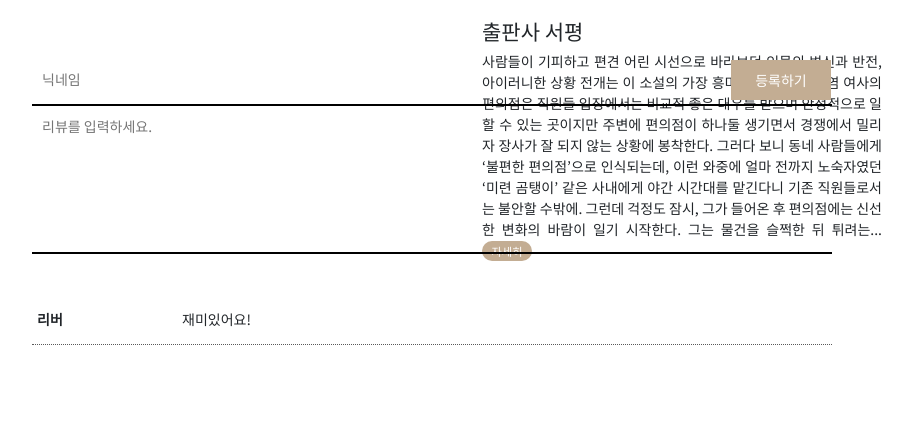
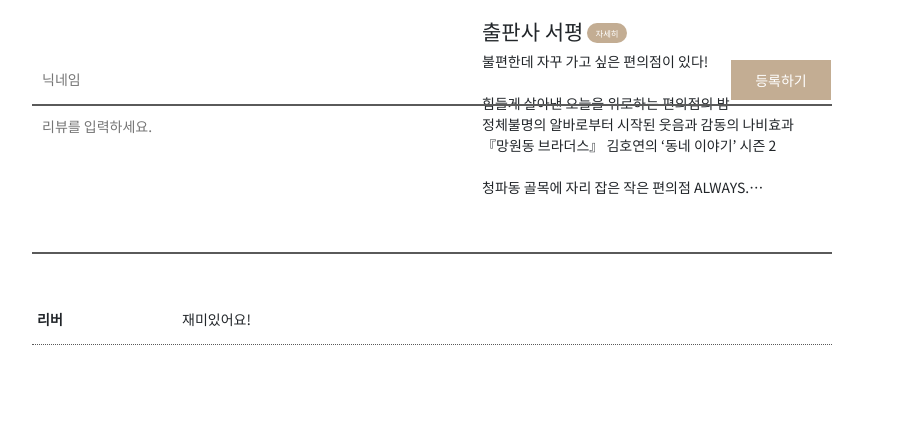
Before and after one commit to rriverr/book20, a Flask app: page /review in a window 1280 px wide. Shown: the part 645-1090 px from the top of the page, without its empty margins (198-1111 px from the left). Run offline with Flask 2, Linux system fonts and the light colour scheme.

Commit message:
5-2 css 죅금 수정

```diff
--- a/app.py
+++ b/app.py
@@ -33,10 +33,11 @@ def review_post():
 
     return jsonify({'msg':'등록되었습니다.'})
 
+
 @app.route("/review", methods=["GET"])
 def review_get():
     review_list = list(db.reviewcmt.find({}, {'_id': False}))
-    return jsonify({'reviewcmt':review_list})
+    return jsonify({'reviews':review_list})
 
 if __name__ == '__main__':
     app.run('0.0.0.0', port=5000, debug=True)
--- a/static/css/style.css
+++ b/static/css/style.css
@@ -188,17 +188,19 @@ a:hover {
 }
 
 #more-btn {
-    width: 50px;
+    width: 40px;
     height: 20px;
 
-    line-height: 10px;
-
-    font-size: 0.8em;
+    font-size: 0.4em;
     color: white;
 
     border: none;
     border-radius: 20px;
     background-color: #C3AD93;
+
+    position: absolute;
+    top: 4px;
+    left: 105px;
 }
 
 .rv-book-title {
@@ -222,6 +224,17 @@ a:hover {
 
 #rv-pub-review > p {
     font-size: 1em;
+
+    width: 550px;
+    height: 150px;
+
+    display: -webkit-box;
+    word-wrap: break-word;
+    -webkit-line-clamp: 7;
+    -webkit-box-orient: vertical;
+    text-overflow: ellipsis;
+    overflow: hidden;
+
 }
 
 #rv-input-box {
@@ -273,8 +286,8 @@ a:hover {
     background-color: transparent;
 
     border: none;
-    border-top: 2px solid #000;
-    border-bottom: 2px solid #000;
+    border-top: 2px solid #5A5A5A;
+    border-bottom: 2px solid #5A5A5A;
 
     resize: none;
 }
--- a/templates/review.html
+++ b/templates/review.html
@@ -32,7 +32,7 @@
                 url: '/review',
                 data: {},
                 success: function (response) {
-                    let rows = response['reviewcmt']
+                    let rows = response['reviews']
                     for (let i=0; i<rows.length; i++) {
                         let rvnickname = rows[i]['rvnickname']
                         let rvcontent = rows[i]['rvcontent']
@@ -45,6 +45,7 @@
                                                 <p class="cmt-cont">${rvcontent}</p>
                                             </div>
                                         </div>`
+
                         $('#rv-review-box').append(temp_html)
                     }
                 }
@@ -67,6 +68,8 @@
                 }
             });
         }
+
+
     </script>
 
 
@@ -87,8 +90,30 @@
             <p class="rv-book-author">김호연 지음 | 나무옆의자 | 2021년 04월 20일 출간</p>
             <img class="rv-book-rank" src="https://simage.kyobobook.co.kr/ink/images/common/img_starating_a5.gif" alt="">
             <div id="rv-pub-review">
-                <h4>출판사 서평</h4>
-                <p>사람들이 기피하고 편견 어린 시선으로 바라보던 인물의 변신과 반전, 아이러니한 상황 전개는 이 소설의 가장 흥미로운 지점이다. 염 여사의 편의점은 직원들 입장에서는 비교적 좋은 대우를 받으며 안정적으로 일할 수 있는 곳이지만 주변에 편의점이 하나둘 생기면서 경쟁에서 밀리자 장사가 잘 되지 않는 상황에 봉착한다. 그러다 보니 동네 사람들에게 ‘불편한 편의점’으로 인식되는데, 이런 와중에 얼마 전까지 노숙자였던 ‘미련 곰탱이’ 같은 사내에게 야간 시간대를 맡긴다니 기존 직원들로서는 불안할 수밖에. 그런데 걱정도 잠시, 그가 들어온 후 편의점에는 신선한 변화의 바람이 일기 시작한다. 그는 물건을 슬쩍한 뒤 튀려는...<button id="more-btn">자세히</button></p>
+                <h4>출판사 서평<button id="more-btn" onclick="window.open('http://www.kyobobook.co.kr/product/detailViewKor.laf?mallGb=KOR&ejkGb=KOR&barcode=9791161571188')">자세히</button></h4>
+                <p>
+                    불편한데 자꾸 가고 싶은 편의점이 있다!<br>
+                    <br>
+                    힘들게 살아낸 오늘을 위로하는 편의점의 밤<br>
+                    정체불명의 알바로부터 시작된 웃음과 감동의 나비효과<br>
+                    『망원동 브라더스』 김호연의 ‘동네 이야기’ 시즌 2<br>
+                    <br>
+                    청파동 골목에 자리 잡은 작은 편의점 ALWAYS.<br>
+                    어느 날 서울역에서 살던 사내가 야간 알바로 들어오면서<br>
+                    편의점에 변화의 바람이 일기 시작한다!<br>
+                    <br>
+                    사람들이 기피하고 편견 어린 시선으로 바라보던 인물의 변신과 반전, 아이러니한 상황 전개는 이 소설의 가장 흥미로운 지점이다. 염 여사의 편의점은 직원들 입장에서는 비교적 좋은 대우를 받으며 안정적으로 일할 수 있는 곳이지만 주변에 편의점이 하나둘 생기면서 경쟁에서 밀리자 장사가 잘 되지 않는 상황에 봉착한다. 그러다 보니 동네 사람들에게 ‘불편한 편의점’으로 인식되는데, 이런 와중에 얼마 전까지 노숙자였던 ‘미련 곰탱이’ 같은 사내에게 야간 시간대를 맡긴다니 기존 직원들로서는 불안할 수밖에. 그런데 걱정도 잠시, 그가 들어온 후 편의점에는 신선한 변화의 바람이 일기 시작한다. 그는 물건을 슬쩍한 뒤 튀려는 불량학생이나 한밤중의 취객을 제법 잘 다루고, 일명 제이에스라 불리는 진상 손님까지 두 손 들고 나가 떨어지게 만든다. 뿐만 아니라 편의점은 비싸다며 오지 않던 동네 노인들마저 독고의 싹싹한 태도에 마실 나오듯 편의점을 어슬렁거리기 시작하고, 그로 인해 오전 매출이 쑥 올라간다.<br>
+                    독고가 일으킨 변화의 바람은 동료들에게도 전해진다. 편의점 알바를 하며 공무원시험을 준비하는 시현은 신참 독고에게 매장 업무 교육을 해주다 그가 불쑥 건넨 말 한마디에 자신의 숨은 재능을 발견한다. 얼마 후 그녀는 다른 편의점에 스카우트된다. 아들과의 관계 단절로 속을 태우는 오 여사는 자신의 하소연을 귀담아 들어주고 아들과 소통할 방법을 넌지시 알려주는 독고에게 큰 감명을 받는다. 그런가 하면 어떤 손님은 독고의 눈빛과 접객 태도에서 영락없는 사장의 풍모를 추리해내기도 한다. 집과 회사 양쪽에서 점점 존재감을 잃어가는 세일즈맨 경만은 퇴근길 편의점에서 하는 혼술이 유일한 낙인데, 어느 날부터 편의점을 밤을 장악한 사내를 사장이라 지레짐작하여 못마땅한 시선을 보낸다. 하지만 그 역시 독고의 순수한 호의 앞에서 얼어붙은 마음이 스르르 풀어지고 만다.<br>
+                    독고 효과는 여기서 그치지 않는다. 염 여사로 하여금 독고를 쫓아내고 편의점을 팔게 하려던 민식은 그녀를 설득하는 과정에서 엄마와 더욱 돈독한 사이가 되고, 민식의 사주로 독고의 뒷조사를 하던 곽 씨는 오히려 타깃인 독고에게 감정이입을 하고 만다. 지친 상태로 대학로를 떠나와 마지막 글쓰기에 매달리는 희곡작가 인경은 서울역 홈리스였던 이상한 알바와 매일 밤 취재차 대화를 나누면서 글을 쓸 수 있다는 용기를 되찾는다. 어쩌면 이곳 편의점에서는 손님이든 직원이든 서로가 서로에게 구원과 영감을 주는 존재들인지 모른다. 애초에 염 여사가 도움의 손길을 내밀었을 때 독고가 이를 받아들인 것도 살기 위한 마지막 본능에 가까웠고, 염 여사 역시 덕분에 편의점의 밤을 맡길 든든한 인재를 얻었으니 그들은 서로를 지켜낸 셈이다.<br>
+                    <br>
+                    삶은 관계이자 소통,<br>
+                    행복은 멀리 있지 않고 내 옆의 사람들과 마음을 나누는 데 있다<br>
+                    <br>
+                    소설은 일곱 개의 에피소드를 통해 편의점을 둘러싼 다양한 인물의 시선으로 독고의 모습을 비춘다. 그리고 마지막은 독고의 독백으로 마무리된다. 편의점 일에 숙달될수록 독고는 기억을 조금씩 되찾는다. 사람들을 만나고 대화를 나누다 보니 알코올로 굳어진 뇌가 활성화되면서 기억의 조각들이 맞춰지기 시작한 것이다. 그는 어쩌다가 모든 것을 잃고 술에 빠져 살다가 기억마저 잃어버리고 노숙인이 되었을까. 분명한 것은 그가 편의점에서 두 계절을 보내면서 다시 살아내기로 마음먹은 것이다. 그가 기억을 거의 회복할 무렵 대구 지역에서 코로나가 걷잡을 수 없이 확산되고 있다는 소식이 들린다. 그와 함께 독고에게도 결단의 시간이 찾아온다.<br>
+                    <br>
+                    편의점이란 사람들이 수시로 오가는 곳이고 손님이나 점원이나 예외 없이 머물다 가는 공간이란 걸, 물건이든 돈이든 충전을 하고 떠나는 인간들의 주유소라는 걸, 그녀는 잘 알고 있었다. 이 주유소에서 나는 기름만 넣은 것이 아니라 아예 차를 고쳤다. 고쳤으면 떠나야지. 다시 길을 가야지. 그녀가 그렇게 내게 말하는 듯했다. (243쪽)
+
+                </p>
             </div>
 
         </div>
```
